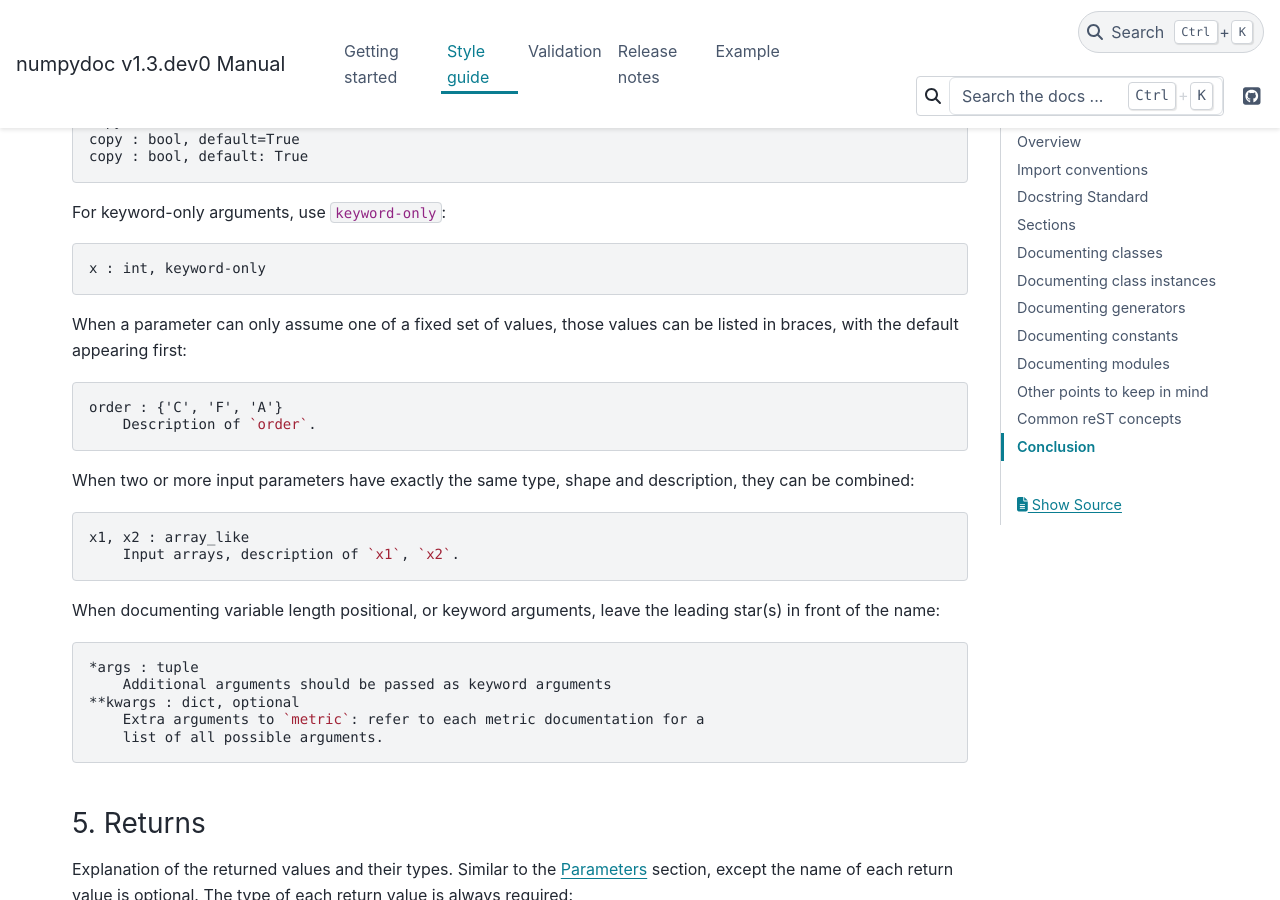
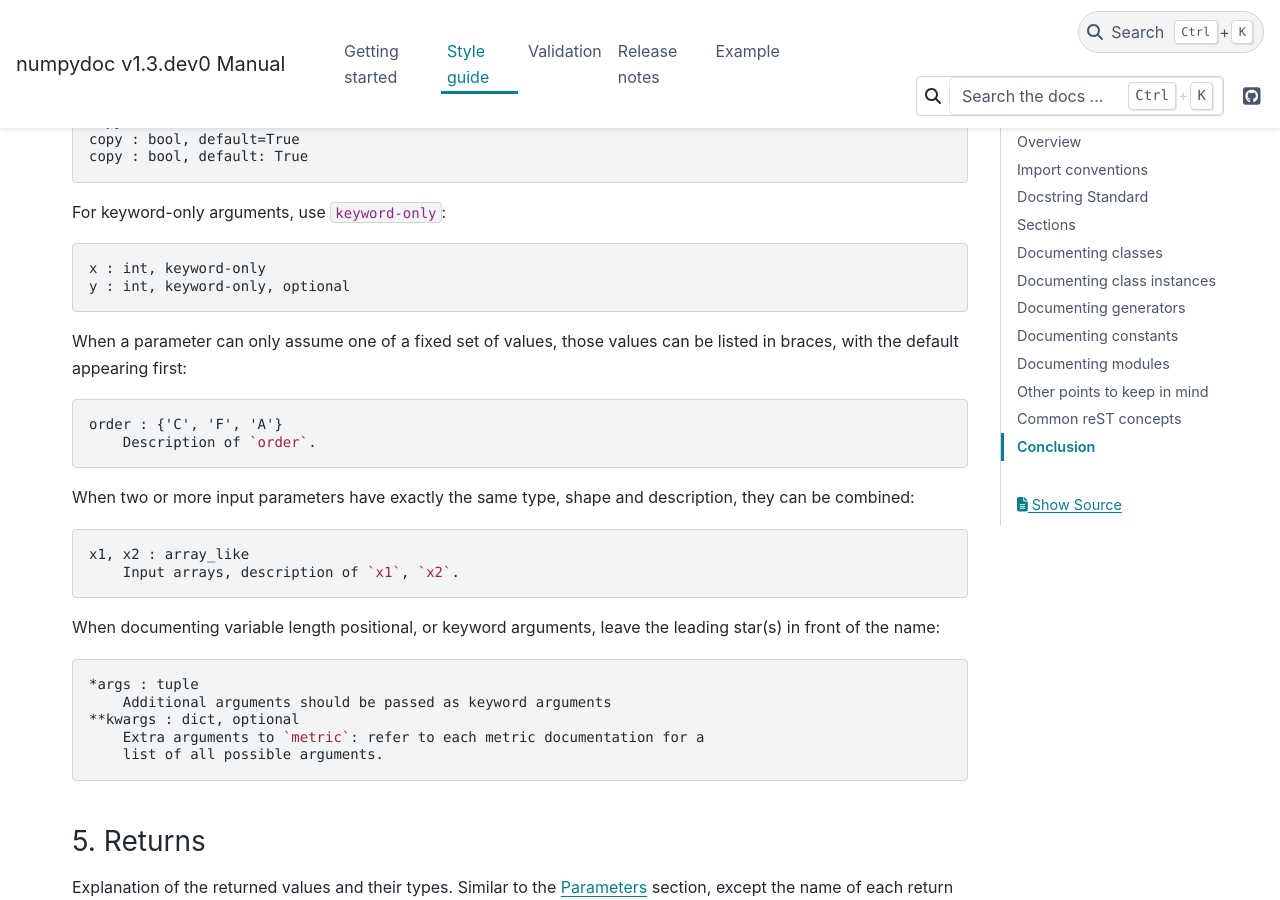
Before and after one commit to numpy/numpydoc, a Sphinx documentation site: the page built from doc/format.rst, in a window 1280 px wide and 900 px high, scrolled down 4004 px. Built offline with Sphinx 7.4.7 and the PyData theme 0.15.4, drawn with Linux system fonts in a browser that asks for light colours; formulas are drawn with MathJax 3.

Commit message:
DOC: add example combining keyword-only & optional

```diff
--- a/doc/format.rst
+++ b/doc/format.rst
@@ -214,6 +214,7 @@ used as a value, ``optional`` is preferred. These are all equivalent::
 For keyword-only arguments, use ``keyword-only``::
 
   x : int, keyword-only
+  y : int, keyword-only, optional
 
 When a parameter can only assume one of a fixed set of values,
 those values can be listed in braces, with the default appearing first::
```
